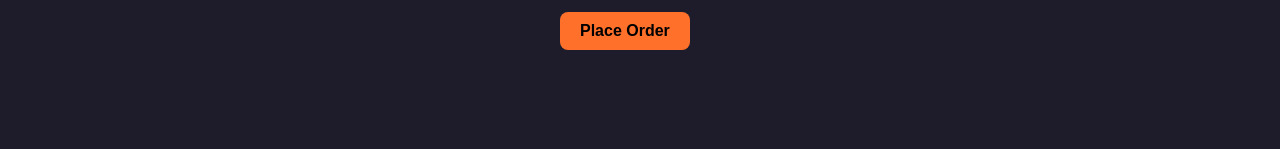
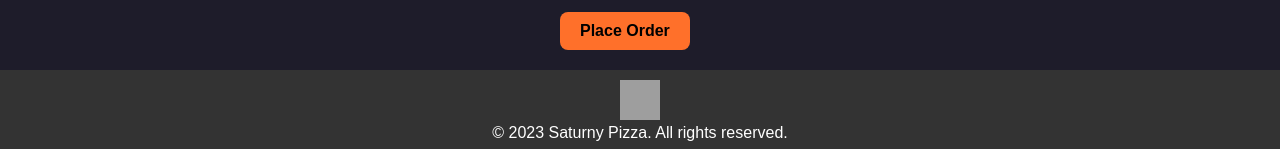
Before and after one commit to Jameskrt/SaturnyPizza, a plain HTML site: page Orderpage.html in a window 1280 px wide. Shown: the part 1880-2029 px from the top of the page. Before the commit the page ends 1950 px from the top, so only its background shows below. Drawn offline with nearby package versions, Linux system fonts and the light colour scheme; grey boxes are pictures that could not be loaded; a script that the page names is missing; a web font is replaced by a local one.

Commit message:
Add files via upload

```diff
--- a/Orderpage.html
+++ b/Orderpage.html
@@ -1,10 +1,9 @@
 <!DOCTYPE html>
 <html>
-
 	<head>
-		<meta name="viewport" content="width=device-width, initial-scale=1.0">
-		<title>Order Page | Saturny Pizza</title>
-		<link rel="shortcut icon" href="saturnylogo.png" type="image/png">
+		<meta name="viewport" content="width=device-width, initial-scale=1">
+		<title>Order | Saturny Pizza</title>
+		<link rel="shortcut icon" href="Pagelogo.png" type="image/png">
 		<link rel="stylesheet" type="text/css" href="order.css">
 		<link href="https://fonts.googleapis.com/css2?family=Mochiy+Pop+One&display=swap" rel="stylesheet">
 		<script src="https://ajax.googleapis.com/ajax/libs/jquery/3.5.1/jquery.min.js"></script>
@@ -141,5 +140,10 @@
 			</form>
 		</div>
 
+		<footer>
+            <a href="https://www.facebook.com/CinemaReels10?mibextid=ZbWKwL"><img src="https://cdn-icons-png.flaticon.com/512/49/49354.png" alt="Facebook logo" width="40" height="40"></a><br>
+            <span>&copy; 2023 Saturny Pizza. All rights reserved.</span>
+        </footer>
+
 	</body>
 </html>
--- a/about.css
+++ b/about.css
@@ -27,6 +27,7 @@
   body {
     color: var(--text-color);
     font-family: Arial, sans-serif;
+    overflow-x: hidden;
   }
 
   :root {
@@ -187,7 +188,7 @@
     padding: 10px;
   }
 
-  footer p {
+  footer span {
     font-size: 14px;
   }
 
--- a/order.css
+++ b/order.css
@@ -25,6 +25,7 @@ body {
     color: var(--text-color);
 	background: var(--bg-color);
 	font-family: Arial, sans-serif;
+	overflow-x: hidden;
 }
 
 .container {
@@ -192,3 +193,14 @@ button:hover[type="submit"] {
 	transition: all 0.4s ease;
 	cursor: pointer;
   }
+
+  footer {
+	background-color: #333;
+	color: #fff;
+	text-align: center;
+	padding: 10px;
+  }
+
+  footer p {
+	font-size: 14px;
+  }
--- a/style.css
+++ b/style.css
@@ -26,6 +26,7 @@
   body {
 	color: var(--text-color);
 	background: var(--bg-color);
+	overflow-x: hidden;
   }
 
   .logo{
@@ -252,9 +253,10 @@
 	color: #fff;
 	text-align: center;
 	padding: 10px;
+	color: var(--main-color);
   }
 
-  footer p {
+  footer span {
 	font-size: 14px;
   }
 
```
Also changed, not shown: about.html (+4 -3 lines), contact.html (+4 -3 lines), index.html (+4 -3 lines), menu.html (+4 -3 lines), Pagelogo.png (added).
